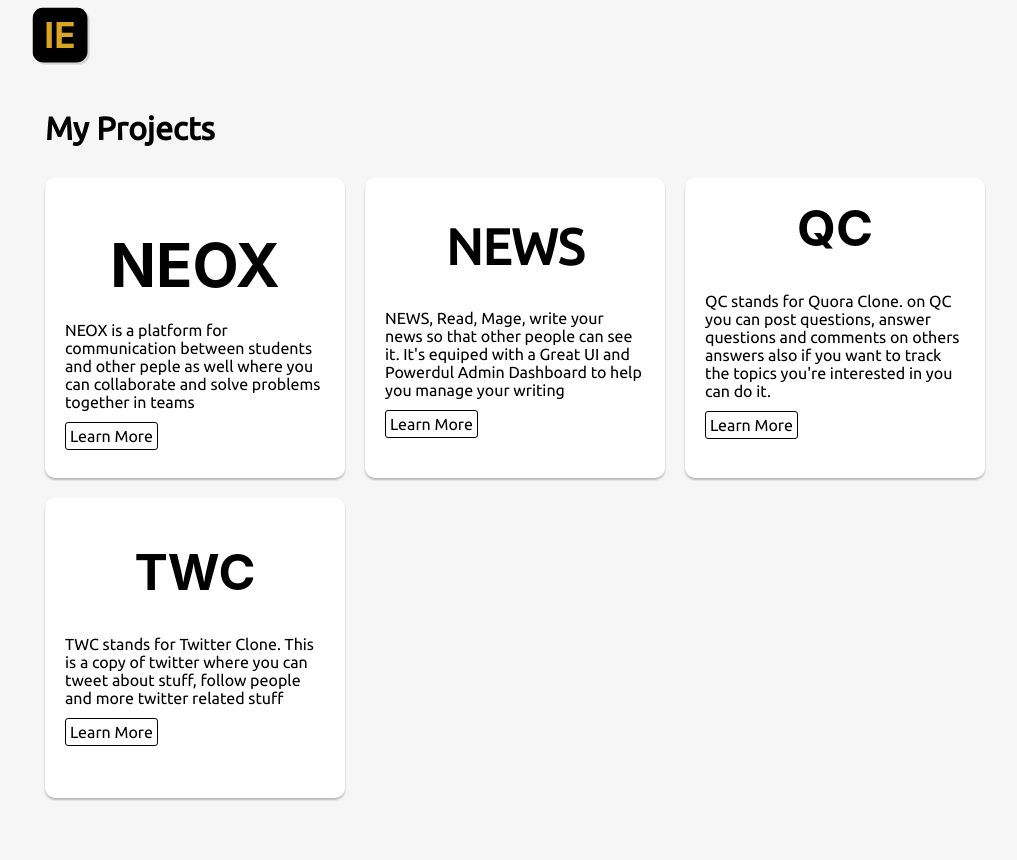
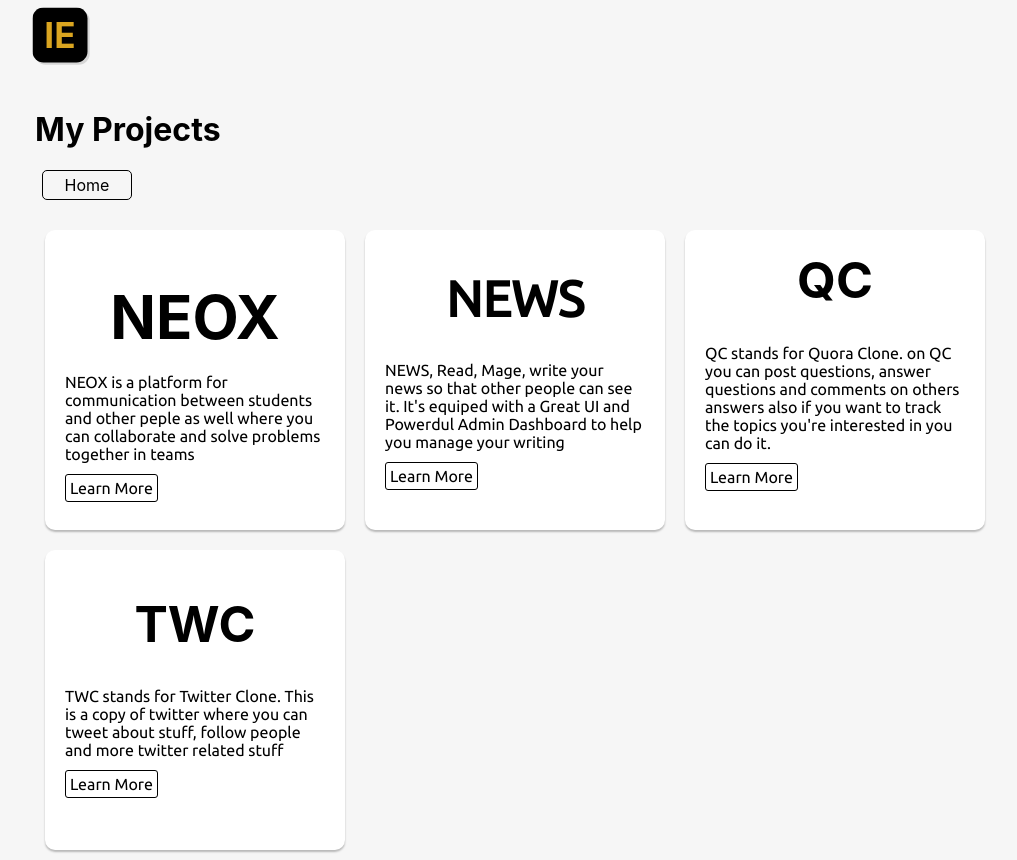
Before and after one commit to Irere123/My-Portfolio-v0, a Next.js app: page /projects in a window 1280 px wide. Shown: the whole page, without its empty margins (5-1022 px from the left). Before the commit the page ends 808 px from the top, so only its background shows below. Built offline with nearby package versions, Linux system fonts and the light colour scheme.

Commit message:
feat: added go home on projects projects

```diff
--- a/pages/projects.js
+++ b/pages/projects.js
@@ -15,7 +15,14 @@ function Projects() {
           content="Hi, I am Irere Emmanuel this whta i have worked on so far"
         />
       </Head>
-      <h1>My Projects</h1>
+      <div>
+        <h1>My Projects</h1>
+        <div className={styles.GoBackHome}>
+          <Link href="/">
+            <a>Home</a>
+          </Link>
+        </div>
+      </div>
       <div className={styles.ProjectsCards}>
         <div className={styles.ProjectCard}>
           <h1 className={styles.neox}>NEOX</h1>
--- a/styles/Projects.module.css
+++ b/styles/Projects.module.css
@@ -116,3 +116,21 @@
 .QCIntro > a:hover {
   transform: scale(1.09);
 }
+
+.GoBackHome {
+  background-color: transparent;
+  border: 1px solid #000;
+  width: 90px;
+  height: 30px;
+  display: flex;
+  justify-content: center;
+  align-items: center;
+  border-radius: 5px;
+  margin-left: 7px;
+  margin-bottom: 20px;
+  transition: transform 300ms ease-in-out;
+}
+
+.GoBackHome:hover {
+  transform: scale(1.1);
+}
```
